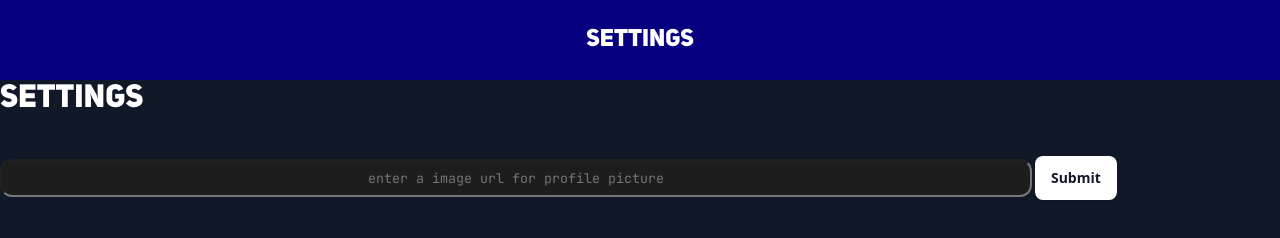
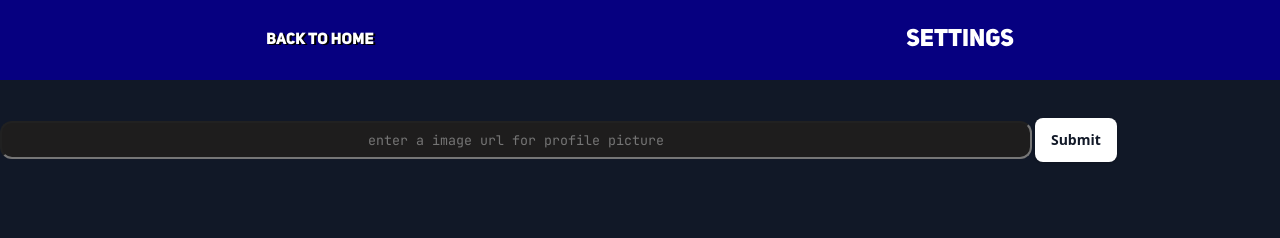
Before and after one commit to owenlikecoding/bc, a plain HTML site: page hippo coin/html/settings.html in a window 1280 px wide. Drawn offline with Linux system fonts and the light colour scheme.

Commit message:
stuff 51% wanted

```diff
--- a/hippo coin/html/settings.html
+++ b/hippo coin/html/settings.html
@@ -9,9 +9,9 @@
 </head>
 <body>
     <header>
-        <h2>Settings</h2>
+        <a href="./home">Back to home</a><h2>Settings</h2>
     </header>
-    <h1>settings</h1><br><br>
+ <br><br>
     <div id="settings">
     <input type="text" id="profile" placeholder="enter a image url for profile picture">
     <button class="button-38" id="but">Submit</button>
```
